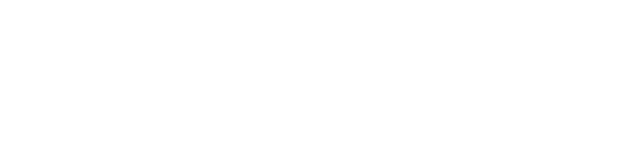
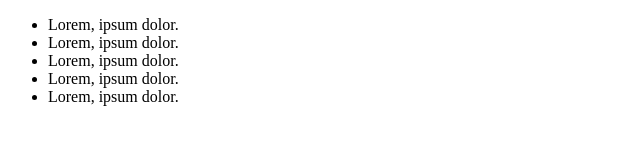
Before and after one commit to MascodTech/githubtest, a plain HTML site: page index.html in a window 1280 px wide. Shown: the whole page, without its empty margins (0-640 px from the left). Drawn offline with Linux system fonts and the light colour scheme.

Commit message:
add list

```diff
--- a/index.html
+++ b/index.html
@@ -1,12 +1,23 @@
 <!DOCTYPE html>
 <html lang="en">
+
 <head>
     <meta charset="UTF-8">
     <meta name="viewport" content="width=device-width, initial-scale=1.0">
     <meta http-equiv="X-UA-Compatible" content="ie=edge">
     <title>Hello, GitHub!</title>
 </head>
+
 <body>
 
+    <ul>
+        <li>Lorem, ipsum dolor.</li>
+        <li>Lorem, ipsum dolor.</li>
+        <li>Lorem, ipsum dolor.</li>
+        <li>Lorem, ipsum dolor.</li>
+        <li>Lorem, ipsum dolor.</li>
+    </ul>
+
 </body>
+
 </html>
```
